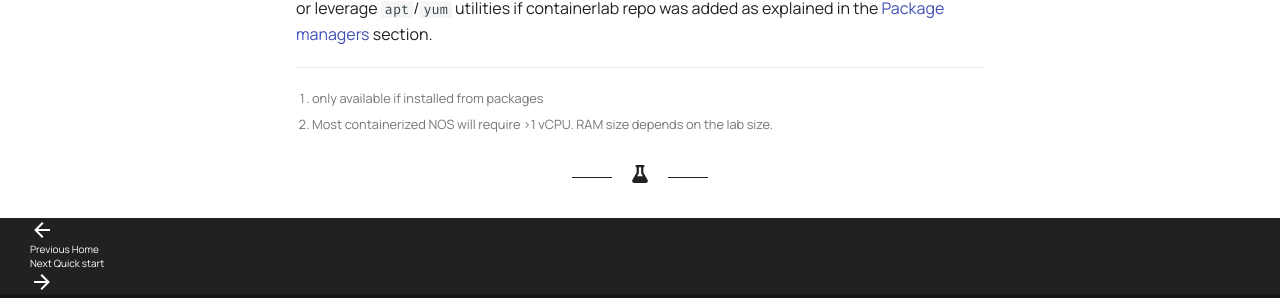
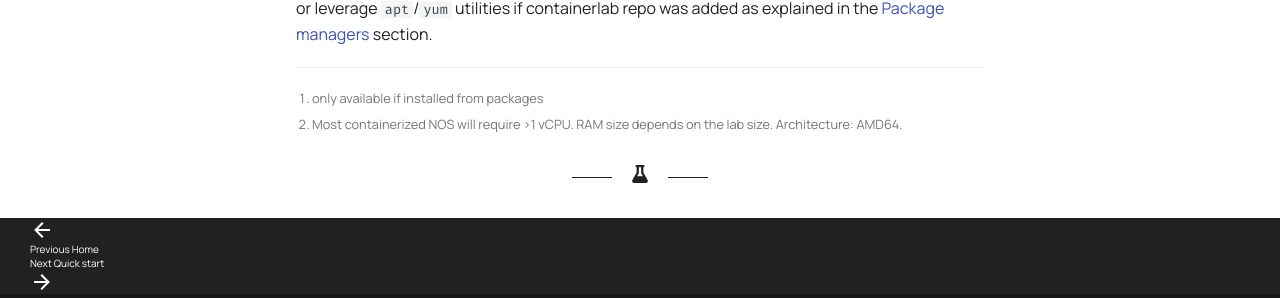
Before and after one commit to srl-labs/containerlab, an MkDocs documentation site: the page built from docs/install.md, in a window 1280 px wide and 900 px high, scrolled down 1556 px. Shown: the part 542-840 px from the top of the window. Built offline with MkDocs 1.6.1 and Material for MkDocs 9.7.7, drawn with Linux system fonts in a browser that asks for light colours; comment, search, counter and statistics services are not loaded.

Commit message:
reduced arch support to amd64 only

```diff
--- a/.goreleaser.yml
+++ b/.goreleaser.yml
@@ -6,6 +6,8 @@ builds:
       - -s -w -X github.com/srl-wim/container-lab/cmd.version={{.Version}} -X github.com/srl-wim/container-lab/cmd.commit={{.ShortCommit}} -X github.com/srl-wim/container-lab/cmd.date={{.Date}}
     goos:
       - linux
+    goarch:
+      - amd64
 archives:
   - replacements:
       linux: Linux
--- a/docs/install.md
+++ b/docs/install.md
@@ -94,4 +94,4 @@ This command will fetch the installation script and will upgrade the tool to its
 or leverage `apt`/`yum` utilities if containerlab repo was added as explained in the [Package managers](#package-managers) section.
 
 [^1]: only available if installed from packages
-[^2]: Most containerized NOS will require >1 vCPU. RAM size depends on the lab size.
+[^2]: Most containerized NOS will require >1 vCPU. RAM size depends on the lab size. Architecture: AMD64.
```
